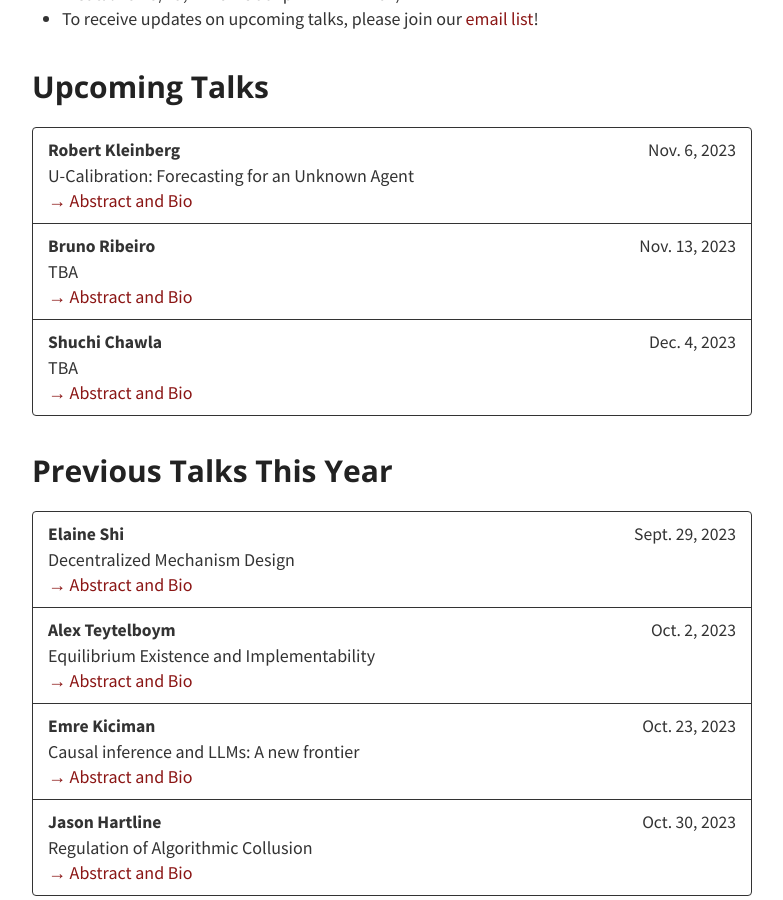
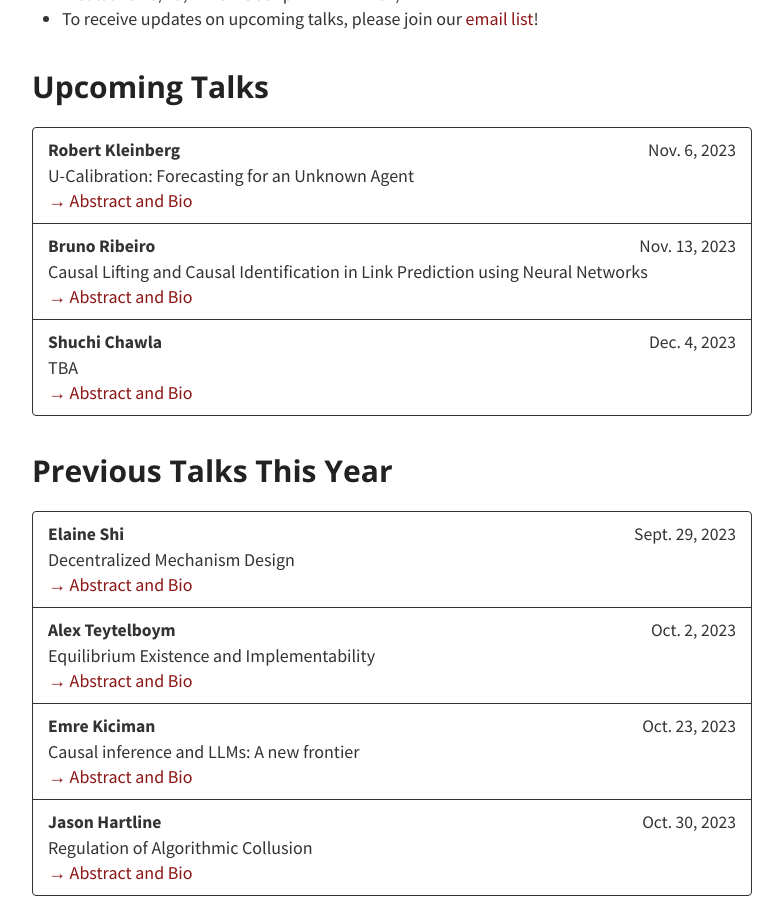
Before and after one commit to stanford-rain-seminar/stanford-rain-seminar.github.io, a Jekyll site: the page built from index.md, in a window 1280 px wide and 900 px high, scrolled down 418 px. Shown: the whole window, without its empty margins (248-1031 px from the left). Built offline with Jekyll 4.4.1, drawn with Linux system fonts in a browser that asks for light colours; nearby versions of some CDN libraries; our own code applies the rules of GitHub Pages for plain Markdown files.

Commit message:
Update talks.yml

```diff
--- a/_data/talks.yml
+++ b/_data/talks.yml
@@ -7,9 +7,9 @@
       bio: "Bobby Kleinberg is a Professor of Computer Science at Cornell University and a part-time Faculty Researcher at Google. His research concerns algorithms and their applications to machine learning, economics, networking, and other areas. Prior to receiving his doctorate from MIT in 2005, Kleinberg spent three years at Akamai Technologies; he and his co-workers received the 2018 SIGCOMM Networking Systems Award for pioneering the first Internet content delivery network. He is a Fellow of the ACM and a recipient of the ACM SIGecom Mid-Career Award for advancing the understanding of on-line learning and decision problems and their application to mechanism design."
     - speaker: Bruno Ribeiro
       date: Nov. 13, 2023
-      title: "TBA"
-      abstract: "TBA"
-      bio: "TBA"
+      title: "Causal Lifting and Causal Identification in Link Prediction using Neural Networks"
+      abstract: "In this talk, we consider a small piece of the larger puzzle of endowing state-of-the-art neural networks with the ability to perform causal reasoning. First, we will cover the rich literature on causal identification under peer effects, both under intrinsic factors and path-dependent graph evolution models. Then, I will introduce “Causal Lifting”, which generalizes the earlier causal identification methods for both nodes and edges under network effects, also unveiling a fundamental difference between estimating causal effects on nodes from effects on edges. Finally, we will explore how Causal Lifting aligns causal identification seamlessly with how we design state-of-the-art neural network models for relational reasoning tasks, which can then be integrated with chatbots such as ChatGPT."
+      bio: "Bruno Ribeiro is an Associate Professor in the Department of Computer Science at Purdue University, currently a Visiting Associate Professor at Stanford University. Prior to joining Purdue in 2015, he earned his Ph.D. from the University of Massachusetts Amherst and was a postdoctoral fellow at Carnegie Mellon University. Ribeiro is interested in the intersection between relational learning and causality in deep learning. Ribeiro received an NSF CAREER award in 2020, an Amazon Research Award in 2022, and multiple best paper awards."
     - speaker: Shuchi Chawla
       date: Dec. 4, 2023
       title: "TBA"
```
